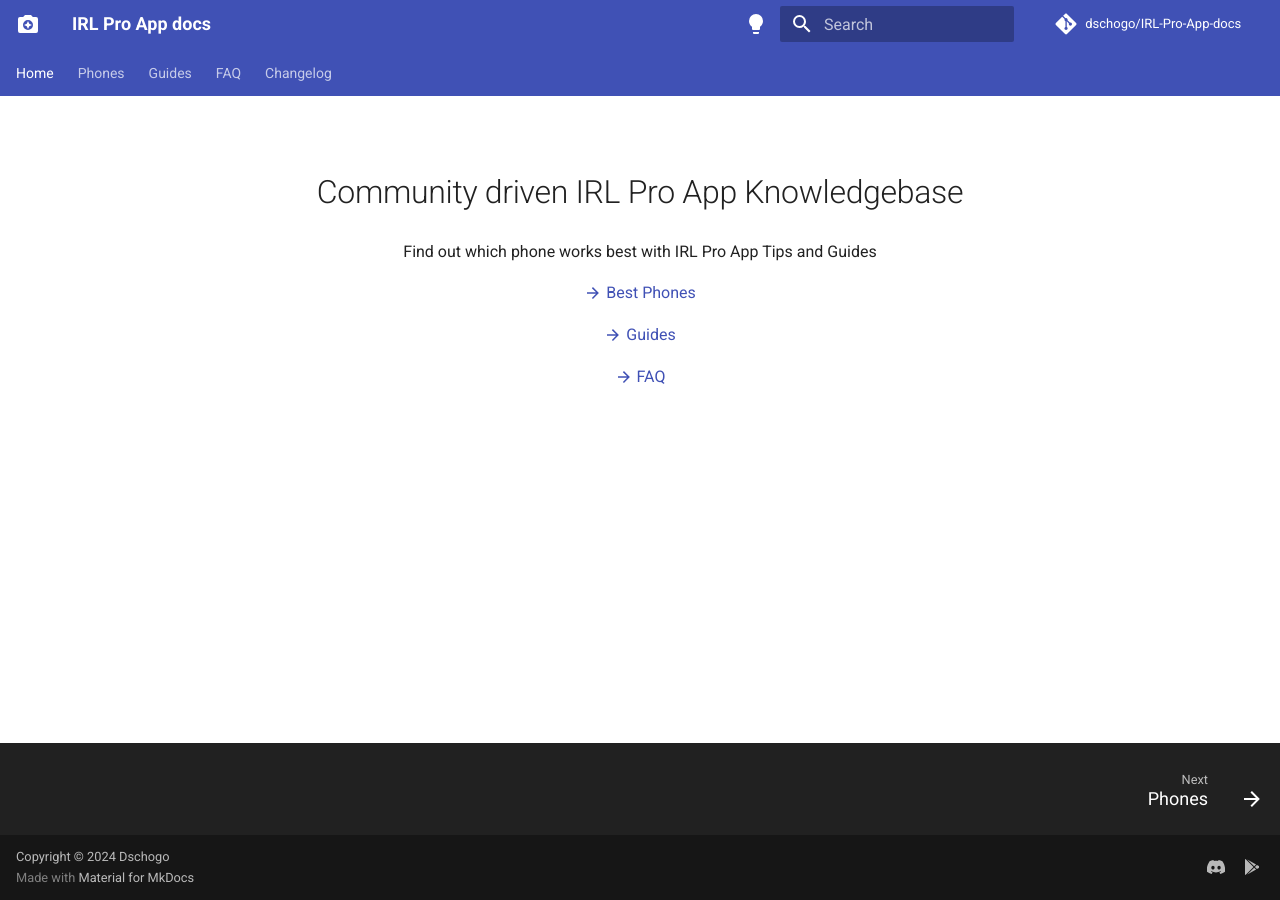
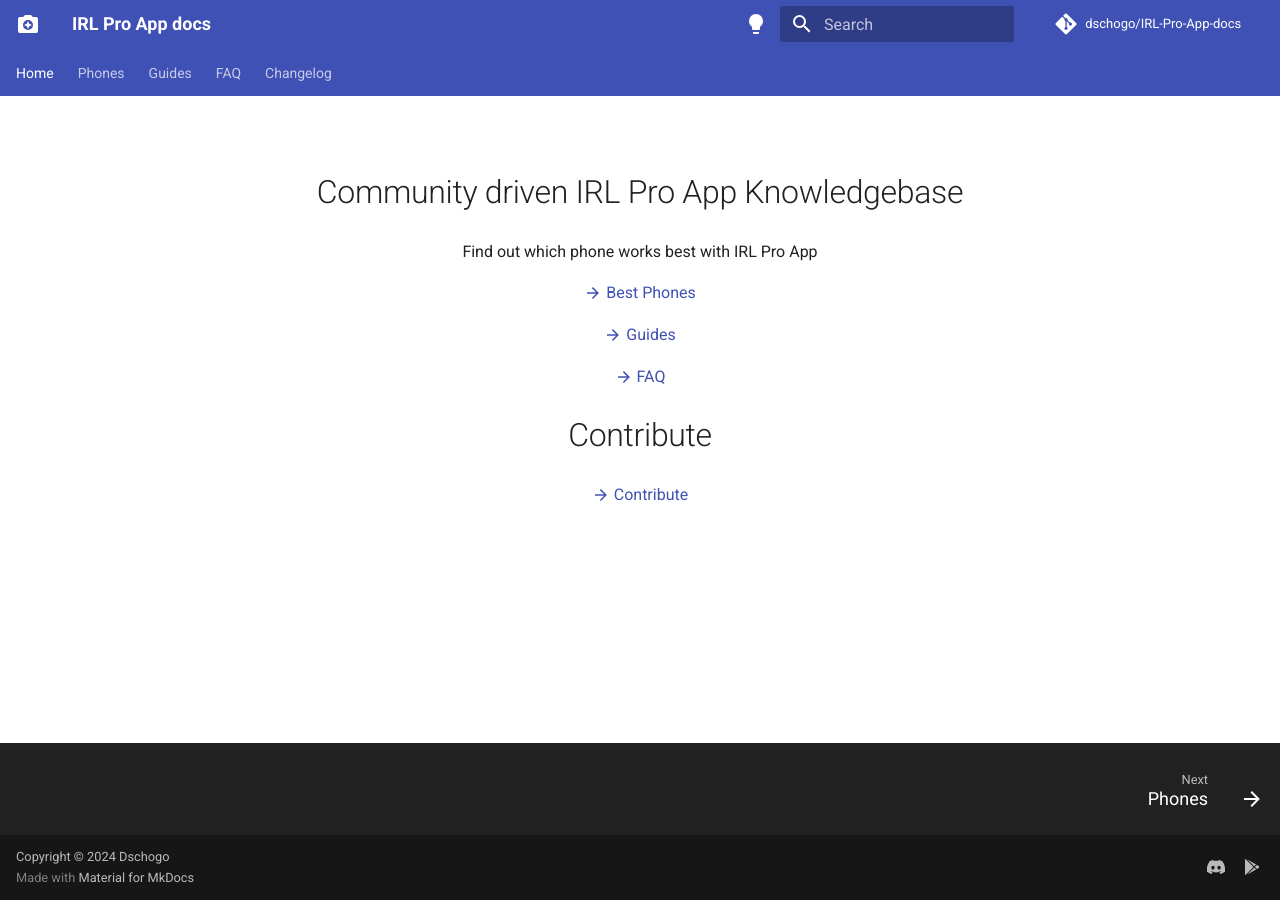
Before and after one commit to Dschogo/IRL-Pro-App-docs, an MkDocs documentation site: the page built from docs/index.md, in a window 1280 px wide. Built offline with MkDocs 1.6.1 and Material for MkDocs 9.7.7, drawn with Linux system fonts in a browser that asks for light colours; comment, search, counter and statistics services are not loaded.

Commit message:
basic contributing FAQ

```diff
--- a/docs/index.md
+++ b/docs/index.md
@@ -30,11 +30,14 @@
 <div class="center" markdown="1">
 # Community driven IRL Pro App Knowledgebase
 Find out which phone works best with IRL Pro App
-Tips and Guides
 
 [:material-arrow-right: Best Phones](./Phones/index.md){: .gb-button style="margin-top: 15px;" }
 
 [:material-arrow-right: Guides](./Guides/index.md){: .gb-button style="margin-top: 15px;" }
 
 [:material-arrow-right: FAQ](./FAQ/index.md){: .gb-button style="margin-top: 15px;" }
+
+# Contribute
+
+[:material-arrow-right: Contribute](./FAQ/index.md#contributing){: .gb-button style="margin-top: 15px;" }
 </div>
```
Also changed, not shown: docs/FAQ/index.md (+30 -0 lines), .markdownlint.json.
